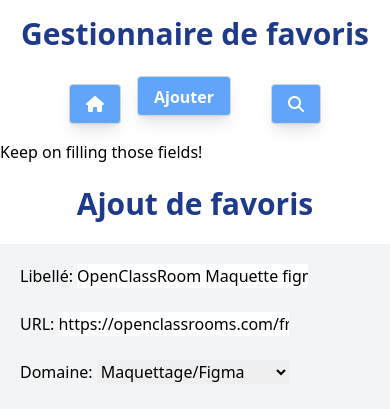
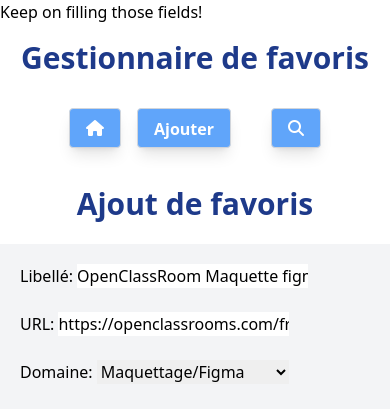
Before and after one commit to agustinZavalaAguilar/brief6, a PHP site: page /update.php?id_favori=1 in a window 390 px wide. Shown: the top 409 px of the page. Run offline with PHP 8.4, Linux system fonts and the light colour scheme; data comes from the database, SQL or seed files in the repository; a stand-in replaces the project's code that opens the database connection; some libraries are stand-ins or nearby versions.

Commit message:
responsive styling single & udate pages

```diff
--- a/src/header.php
+++ b/src/header.php
@@ -9,9 +9,9 @@
                                     m-4 border p-4 border-gray-300 shadow-lg ">
                       </button>
                 </a>
-                <form action="create.php" method="get" class="flex items-center content-center" >
+                <form action="create.php" method="get" class="flex items-center content-center  mb-0" >
                       <button class="font-bold bg-blue-400 hover:bg-blue-900
-                                text-white px-4 py-2 rounded h-10 border border-gray-300 shadow-lg "
+                                text-white px-4 py-2 rounded h-10 border border-gray-300 shadow-lg"
                                 >Ajouter
                       </button>
                 </form>
--- a/src/output.css
+++ b/src/output.css
@@ -593,6 +593,10 @@ video {
   margin-bottom: 0.75rem;
 }
 
+.mb-0 {
+  margin-bottom: 0px;
+}
+
 .flex {
   display: flex;
 }
--- a/src/update.php
+++ b/src/update.php
@@ -1,5 +1,4 @@
 <?php
-include("header.php");
 include("pdo.php");
 /* Récupérer le tableau des domaines pour affichage dynamique en menu déroulant: ----*/
 $result = $pdo->query("SELECT * FROM domaine");
@@ -127,6 +126,8 @@ if (!empty($_POST['libelle'] ) && !empty($_POST['url'] ) && !empty($_POST['domai
     <title>Créer un favori</title>
 </head>
 
+<?php include("header.php"); ?>
+
 <body>
     <section>
         <h2 class="text-3xl font-bold text-blue-900 h-20 flex items-center justify-center font-roboto
```
